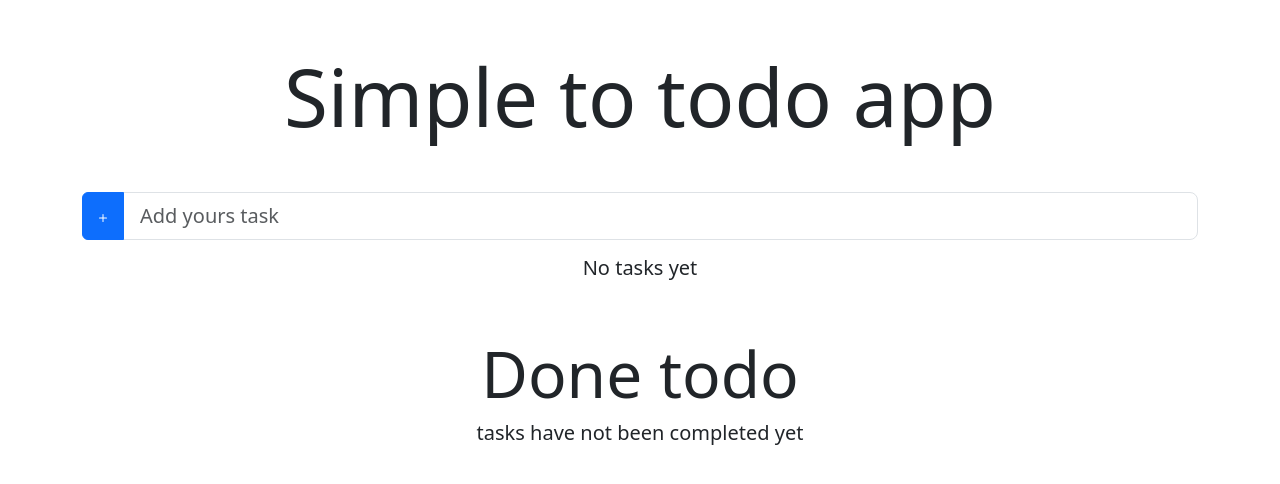
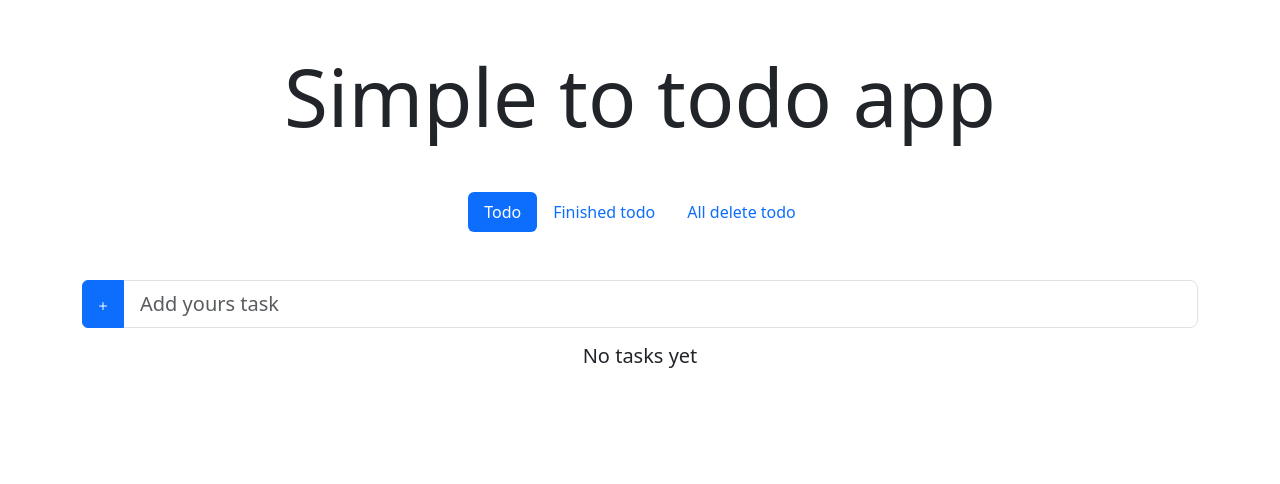
Before and after one commit to kacpermielanczyk/simple-todo-app, a React (Create React App) app: page / in a window 1280 px wide. Shown: the top 484 px of the page. Built offline with nearby package versions, Linux system fonts and the light colour scheme.

Commit message:
added tabs to app

```diff
--- a/src/App.css
+++ b/src/App.css
@@ -2,13 +2,14 @@
     background-color: #f9f9f9;
 }
 
-.checkbox-custom:hover {
-    background-color: rgb(218, 238, 255);
+.done-todo:hover {
+    background-color: #f4f4f4 !important;
 }
 
-.form-check-input {
-    width: auto;
-    margin: 0;
-    padding: 0;
-    transform: scale(1);
-  }
+.content {
+    display: none;
+}
+
+.show-content {
+    display: block;
+}
--- a/src/DoneToDoList.js
+++ b/src/DoneToDoList.js
@@ -4,12 +4,7 @@ import ToDo from "./ToDo";
 export default function DoneToDoList({ todos, deleteToDo, changeStyle }) {
   return (
     <div>
-      <h2 className="text-center mt-5 mb-2 font-weight-bold display-3">
-        Done todo
-      </h2>
-      {todos.every((todo) => todo.complete !== true) ? (
-        <p className="h5 text-center">tasks have not been completed yet</p>
-      ) : null}
+
       <ul className="list-group">
         {todos.map((todo) => {
           return (
--- /dev/null
+++ b/src/FinishedTodoHeader.js
@@ -0,0 +1,14 @@
+import React from "react";
+
+export default function FinishedTodoHeader({ todos }) {
+  return (
+    <div>
+      <h2 className="text-center mt-5 mb-2 font-weight-bold display-4">
+        Done todo
+      </h2>
+      {todos.every((todo) => todo.complete !== true) ? (
+        <p className="h5 text-center">tasks have not been completed yet</p>
+      ) : null}
+    </div>
+  );
+}
--- a/src/ToDo.js
+++ b/src/ToDo.js
@@ -15,7 +15,7 @@ export default function ToDo({ todo, deleteToDo, changeStyle }) {
 
   return (
     <>
-      <li className={todo.complete === true ? `${listStyle} bg-light todo` : `${listStyle} todo`}>
+      <li className={todo.complete === true ? `${listStyle} bg-light done-todo` : `${listStyle} todo`}>
         <div className="d-flex justify-content-center align-items-center">
           <input
             className="form-check-input"
@@ -24,14 +24,14 @@ export default function ToDo({ todo, deleteToDo, changeStyle }) {
             onChange={handlerChangeStyle}
           />
         </div>
-        <div class="ms-2 me-auto">
+        <div className="ms-2 me-auto">
           <div className={
               todo.complete === true
                 ? `text-muted text-decoration-line-through ${textTodoStyle}`
                 : `text-decoration-none ${textTodoStyle}`
             }>{todo.name}</div>
           <br />
-          <span className="small">Create: {todo.dataCreate}</span>
+          <span className="small">{todo.dataDone !== null ? `Finished: ${todo.dataDone}` : `Create: ${todo.dataCreate}`}</span>
         </div>
         <button onClick={handlerDeleteClick} className="btn btn-primary">
           <svg
--- a/src/ToDoApp.js
+++ b/src/ToDoApp.js
@@ -1,16 +1,22 @@
 import React, { useState, useRef, useEffect } from "react";
 import { v4 as uuidv4 } from "uuid";
-import { format } from 'date-fns';
+import { format } from "date-fns";
+
+
 import ToDoList from "./ToDoList";
-
 import HeaderToDoApp from "./headerToDoApp";
-import DoneToDoList from "./DoneToDoList";
+import FinishedTodoHeader from "./FinishedTodoHeader";
 
 const LOCAL_STORAGE_TODOS = "todos";
 
 export default function ToDoApp() {
   const [todos, setToDos] = useState([]);
+  const [toggle, setToggle] = useState(1);
   const todoName = useRef();
+
+  function updateToggle(id) {
+    setToggle(id);
+  }
 
   // load from localstorage
   useEffect(() => {
@@ -22,12 +28,16 @@ export default function ToDoApp() {
   function AddToDo() {
     const name = todoName.current.value;
     const dateFormat = new Date();
-    const dataCreateTodo = format(dateFormat, 'dd-MM-yyyy');
+    const dataCreateTodo = format(dateFormat, "yyyy-MM-dd");
 
     if (name === "") return null;
 
     const todo = {
-        id: uuidv4(), name: name, complete: false, dataCreate: dataCreateTodo, dataDone: null
+      id: uuidv4(),
+      name: name,
+      complete: false,
+      dataCreate: dataCreateTodo,
+      dataDone: null,
     };
     setToDos((prevToDos) => {
       return [...prevToDos, todo];
@@ -38,28 +48,36 @@ export default function ToDoApp() {
 
   // save in key down
   function handleKeyDown(event) {
-    if (event.key === 'Enter') {
-        AddToDo();
+    if (event.key === "Enter") {
+      AddToDo();
     }
   }
 
   // delete todo
   function deleteToDo(id) {
-    let newTodoList = todos.filter(todo => {
-        return todo.id !== id
+    let newTodoList = todos.filter((todo) => {
+      return todo.id !== id;
     });
     setToDos(newTodoList);
     localStorage.setItem(LOCAL_STORAGE_TODOS, JSON.stringify(newTodoList));
   }
 
-  // change style and statement todo
+  // change style and parameters todo
   function changeStyle(id) {
     let newTodoList = [...todos];
-    for(let i = 0; i < todos.length; i++) {
-        if(newTodoList[i].id === id) {
-            newTodoList[i].complete = !newTodoList[i].complete;
-            break;
+    for (let i = 0; i < todos.length; i++) {
+      if (newTodoList[i].id === id) {
+        newTodoList[i].complete = !newTodoList[i].complete;
+        if(newTodoList[i].dataDone === null) {
+          const dateFormat = new Date();
+          const dataDoneTodo = format(dateFormat, "dd-MM-yyyy");
+          newTodoList[i].dataDone = dataDoneTodo;
         }
+        else {
+          newTodoList[i].dataDone = null;
+        }
+        break;
+      }
     }
     localStorage.setItem(LOCAL_STORAGE_TODOS, JSON.stringify(newTodoList));
     setToDos(newTodoList);
@@ -68,8 +86,19 @@ export default function ToDoApp() {
   return (
     <div className="container word-wrap text-wrap">
       <HeaderToDoApp />
+
+      <ul className="nav nav-pills mb-5 justify-content-center">
+        <li className="nav-item"><button onClick={() => updateToggle(1)} className={toggle === 1 ? "nav-link btn active" : "nav-link btn"}>Todo</button></li>
+        <li className="nav-item"><button onClick={() => updateToggle(2)} className={toggle === 2 ? "nav-link btn active" : "nav-link btn"}>Finished todo</button></li>
+        <li className="nav-item"><button onClick={() => updateToggle(3)} className={toggle === 3 ? "nav-link btn active" : "nav-link btn"}>All delete todo</button></li>
+      </ul>
+
+      <div className={toggle === 1 ? 'show-content' : 'content'}>
       <div className="input-group mb-3">
-        <button className="btn btn-primary input-group-text test-button" onClick={AddToDo}>
+        <button
+          className="btn btn-primary input-group-text test-button"
+          onClick={AddToDo}
+        >
           <svg
             xmlns="http://www.w3.org/2000/svg"
             width="16"
@@ -91,9 +120,34 @@ export default function ToDoApp() {
         />
       </div>
 
-      {todos.every((todo) => todo.complete !== false) && <p className="h5 text-center">No tasks yet</p>}
-      <ToDoList todos={todos.filter(todo => {return todo.complete === false})} deleteToDo={deleteToDo} changeStyle={changeStyle} />
-      <DoneToDoList todos={todos.filter(todo => {return todo.complete === true})} deleteToDo={deleteToDo} changeStyle={changeStyle}/>
+      {todos.every((todo) => todo.complete !== false) && (
+        <p className="h5 text-center">No tasks yet</p>
+      )}
+      <ToDoList
+        todos={todos.filter((todo) => {
+          return todo.complete === false;
+        })}
+        deleteToDo={deleteToDo}
+        changeStyle={changeStyle}
+      />
+      </div>
+
+      <div className={toggle === 2 ? 'show-content' : 'content'}>
+      <FinishedTodoHeader todos={todos}/>
+      <ToDoList
+        todos={todos.filter((todo) => {
+          return todo.complete === true;
+        })}
+        deleteToDo={deleteToDo}
+        changeStyle={changeStyle}
+      />
+      </div>
+
+      <div className={toggle === 3 ? 'show-content' : 'content'}>
+
+      </div>
+
     </div>
+
   );
 }
```
